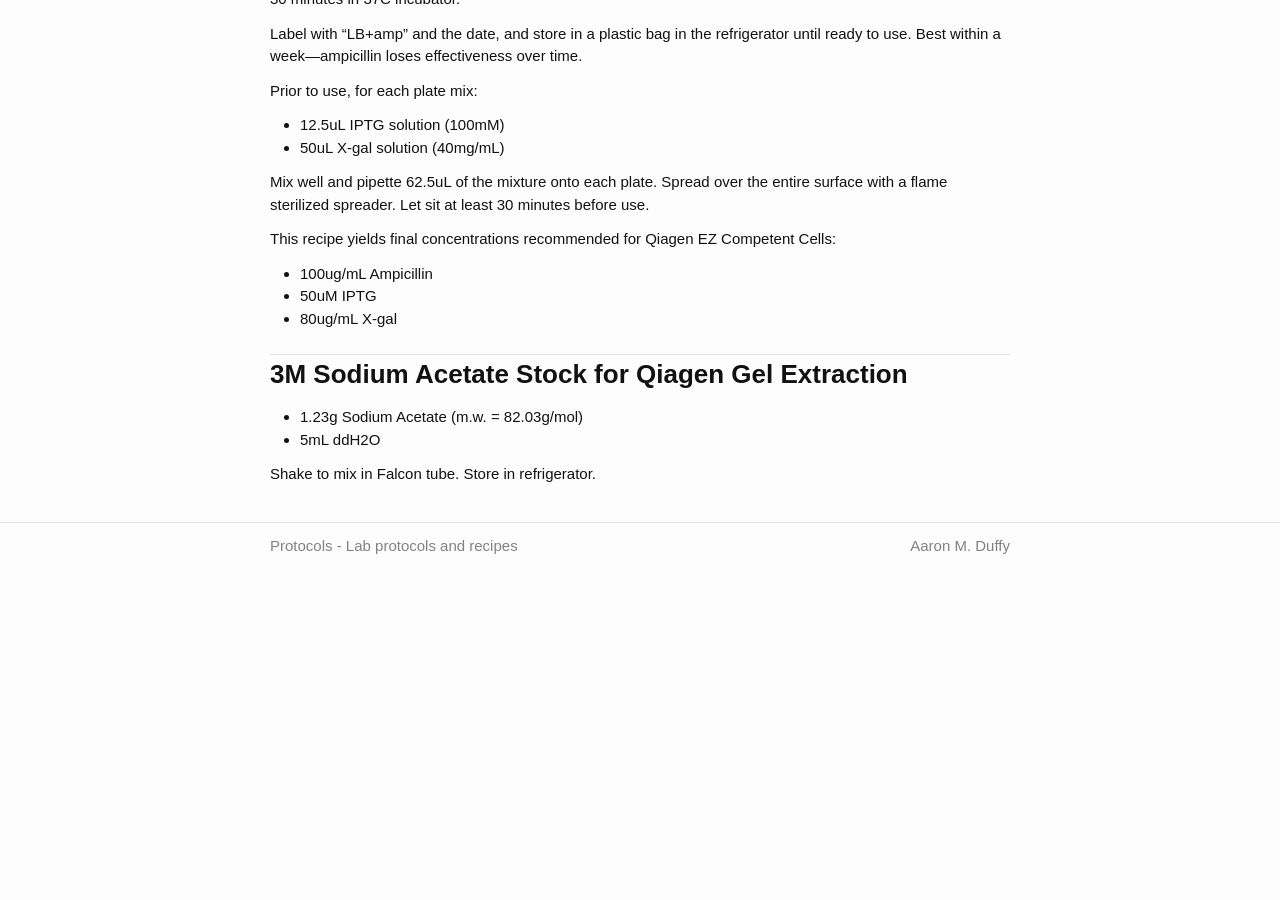
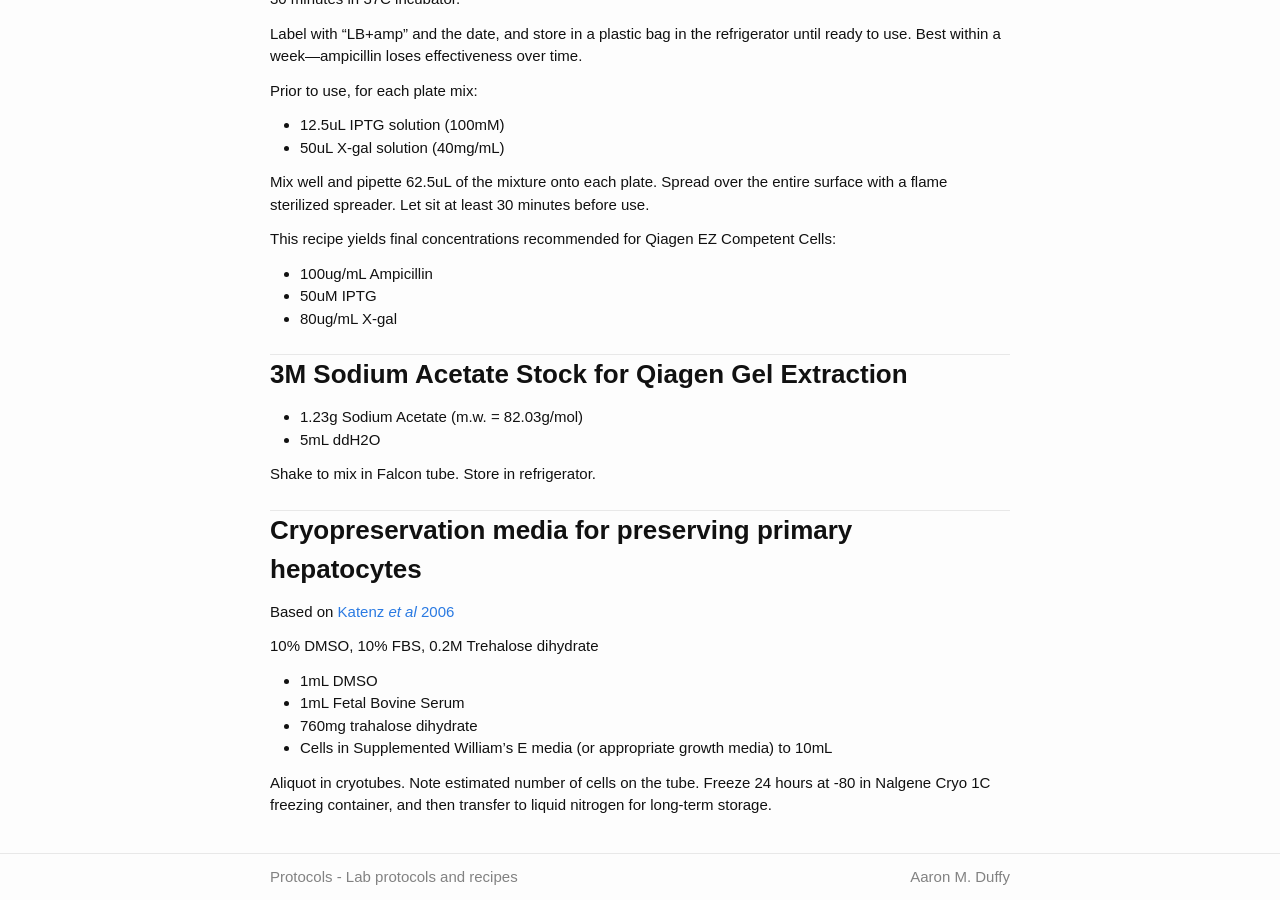
Before and after one commit to aduffy70/Protocols, a Jekyll site: the page built from Lab_recipes.md, in a window 1280 px wide and 900 px high, scrolled down 2028 px. Built offline with Jekyll 4.4.1, drawn with Linux system fonts in a browser that asks for light colours; some web fonts are replaced; before the commit the page ends 2597 px from its top, so only the background shows below that.

Commit message:
Cryopreservation media recipe

```diff
--- a/Lab_recipes.md
+++ b/Lab_recipes.md
@@ -107,3 +107,15 @@ This recipe yields final concentrations recommended for Qiagen EZ Competent Cell
   * 5mL ddH2O
 
 Shake to mix in Falcon tube. Store in refrigerator.
+
+# Cryopreservation media for preserving primary hepatocytes
+
+Based on [Katenz _et al_ 2006](https://doi.org/10.1002/lt.20921)
+
+10% DMSO, 10% FBS, 0.2M Trehalose dihydrate
+  * 1mL DMSO
+  * 1mL Fetal Bovine Serum
+  * 760mg trahalose dihydrate
+  * Cells in Supplemented William's E media (or appropriate growth media) to 10mL
+
+Aliquot in cryotubes. Note estimated number of cells on the tube. Freeze 24 hours at -80 in Nalgene Cryo 1C freezing container, and then transfer to liquid nitrogen for long-term storage.
```
